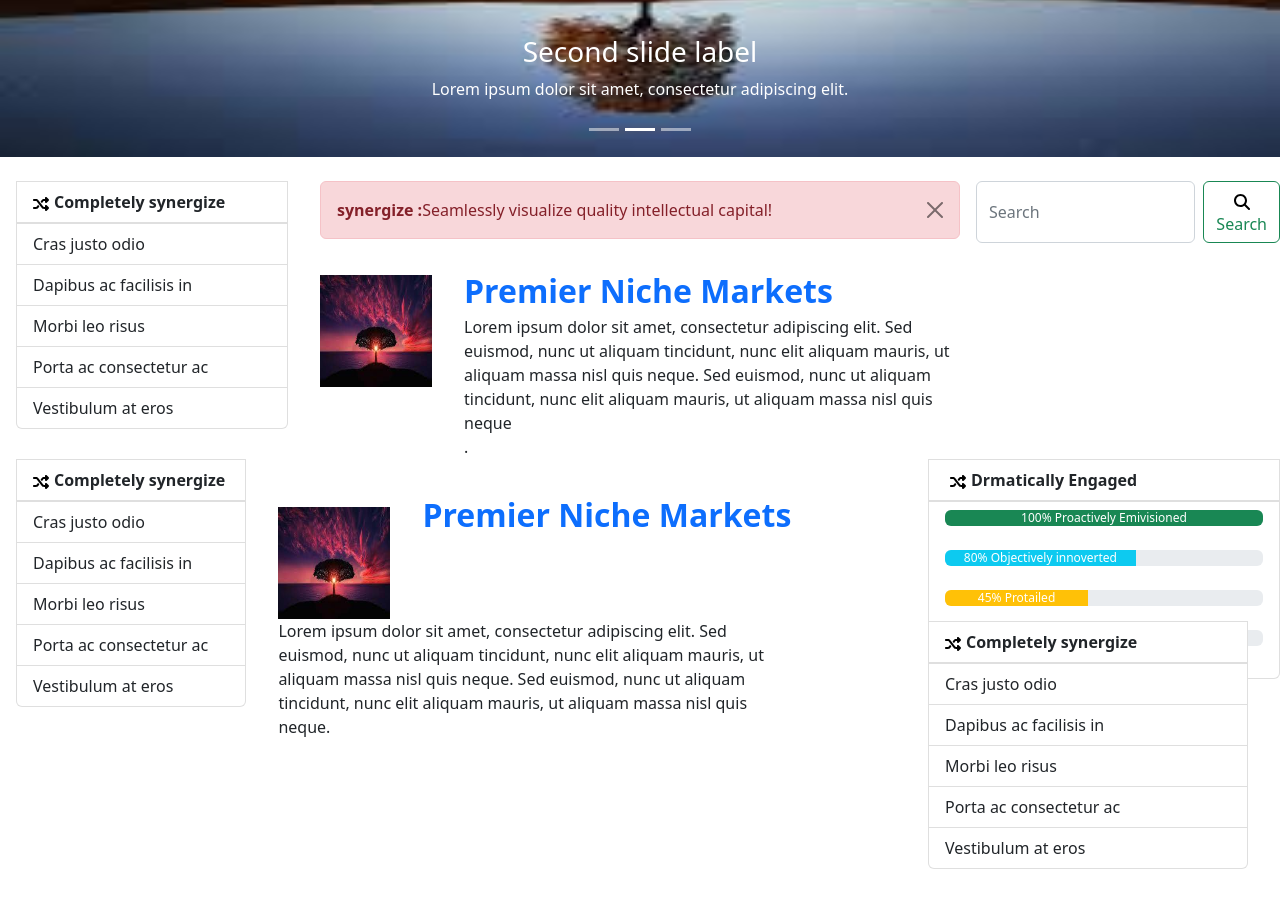
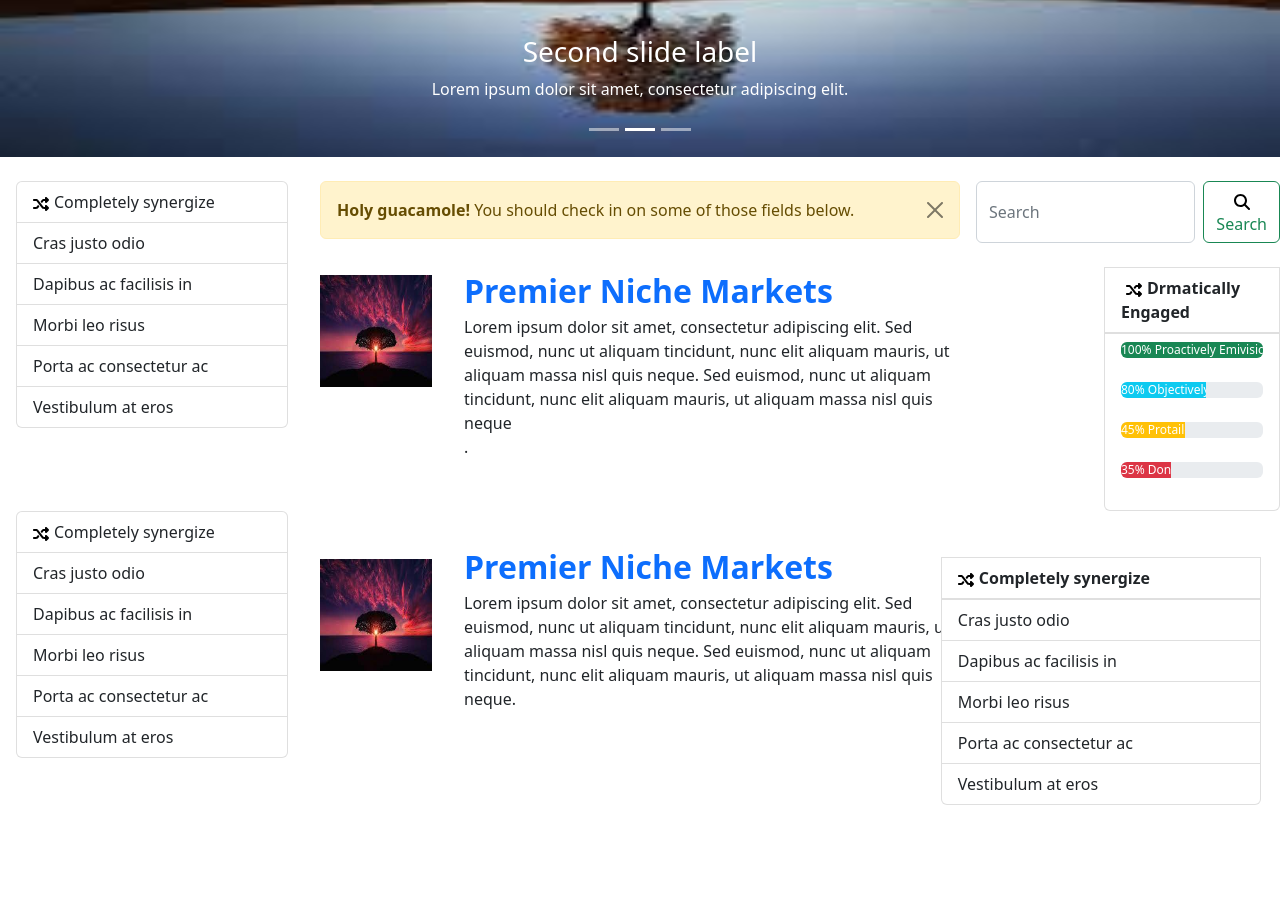
Before and after one commit to Shreyas0134/newreact, a React (Create React App) app: page / in a window 1280 px wide. Shown: the part 379-1286 px from the top of the page. After the commit the page ends 1184 px from the top, so only its background shows below. Built offline with nearby package versions, Linux system fonts and the light colour scheme.

Commit message:
added a new file and modified an existing file

```diff
--- a/src/React Project/MainPage.js
+++ b/src/React Project/MainPage.js
@@ -1,7 +1,7 @@
 import "./MainPage.css";
 
-import { React, useState } from "react";
-import { Alert, Button } from "react-bootstrap";
+import { React } from "react";
+import { Button, Alert } from "react-bootstrap";
 import { Container } from "react-bootstrap";
 import { Form } from "react-bootstrap";
 import { Navbar } from "react-bootstrap";
@@ -11,19 +11,13 @@ import photo from "./earth-americas-solid.svg";
 import { Carousel } from "react-bootstrap";
 import one from "../image/a.jpeg";
 import two from "../image/b.jpeg";
-import three from "../image/react.png";
+// import three from "../image/react.png";
 import { ListGroup } from "react-bootstrap";
 import four from "./shuffle-solid.svg";
 import five from "./magnifying-glass-solid.svg";
 import { ProgressBar } from "react-bootstrap";
 
-
-
-
 const MainPage = () => {
-  const [show, setShow] = useState(true);
-
-  if (show) {
   return (
     <div>
       {/* /////////////////////////////////////////////// Navigation bar ////////////////////////////////////////////////////////////////// */}
@@ -69,7 +63,7 @@ const MainPage = () => {
                 aria-label="Search"
               />
 
-                <Button variant="outline-success">Search</Button>
+              <Button variant="outline-success">In</Button>
             </Form>
           </Navbar.Collapse>
         </Container>
@@ -107,7 +101,7 @@ const MainPage = () => {
         <Carousel.Item>
           <img
             className="d-block w-100"
-              src={three}
+            src={two}
             alt="Third slide"
             style={{ height: "30rem" }}
           />
@@ -125,7 +119,9 @@ const MainPage = () => {
       {/* ///////////////////////////////////////////////////////// Slider ends here ////////////////////////////////////////////////////////////// */}
 
       {/* //////////////////////////////////////////////////////////// List group starts here //////////////////////////////////////////////////////// */}
-        <ListGroup
+
+      <ul
+        class="list-group"
         style={{
           float: "left",
           marginTop: "0rem",
@@ -134,33 +130,38 @@ const MainPage = () => {
           width: "17rem",
         }}
       >
-          <strong>
-            <ListGroup.Item>
-              <img src={four} style={{ height: "1rem", width: "1rem", margin: '0 5px 0 0 ' }} />
+        <li class="list-group-item">
+          <img
+            src={four}
+            style={{ height: "1rem", width: "1rem", margin: "0 5px 0 0 " }}
+          />
           Completely synergize
-            </ListGroup.Item>
-          </strong>
-          <ListGroup.Item>Cras justo odio</ListGroup.Item>
-          <ListGroup.Item>Dapibus ac facilisis in</ListGroup.Item>
-          <ListGroup.Item>Morbi leo risus</ListGroup.Item>
-          <ListGroup.Item>Porta ac consectetur ac</ListGroup.Item>
-          <ListGroup.Item>Vestibulum at eros</ListGroup.Item>
-        </ListGroup>
+        </li>
+        <li class="list-group-item">Cras justo odio</li>
+        <li class="list-group-item">Dapibus ac facilisis in</li>
+        <li class="list-group-item">Morbi leo risus</li>
+        <li class="list-group-item">Porta ac consectetur ac</li>
+        <li class="list-group-item">Vestibulum at eros</li>
+      </ul>
 
       {/* //////////////////////////////////////////// List group ends here///////////////////////////////////////////////////////////// */}
 
       {/* ////////////////////////////////////////////// Alert bar starts here////////////////////////////////////////////////////// */}
 
-        <Alert
-          variant="danger"
-          onClose={() => setShow(false)}
-          dismissible
+      <div
+        class="alert alert-warning alert-dismissible fade show"
+        role="alert"
         style={{ margin: "0rem 1rem 0rem 2rem", width: "50%", float: "left" }}
       >
-          <span>
-            <b>synergize :</b>Seamlessly visualize quality intellectual capital!
-          </span>
-        </Alert>
+        <strong>Holy guacamole!</strong> You should check in on some of those
+        fields below.
+        <button
+          type="button"
+          class="btn-close"
+          data-bs-dismiss="alert"
+          aria-label="Close"
+        ></button>
+      </div>
       {/* ////////////////////////////////////////////// Alert bar Ends here////////////////////////////////////////////////////// */}
 
       {/* ////////////////////////////////////////////////////// Search bar starts here ////////////////////////////////////////////////////////  */}
@@ -181,7 +182,7 @@ const MainPage = () => {
 
       {/* ///////////////////////////////////////////////// News box starts here ////////////////////////////////////////////////////////    */}
 
-        <Container style={{ width: 'auto' }}>
+      <Container style={{ width: "auto" }}>
         <img
           src={one}
           style={{
@@ -198,18 +199,19 @@ const MainPage = () => {
             margin: "1.5rem 0rem 0rem 2rem",
             float: "left",
             fontSize: "2rem",
-              width: 'auto',
+            width: "auto",
           }}
         >
-            <strong>Premier Niche Markets</strong></a>
-          <span style={{ width: '45%', float: 'left', margin: '0 0 0 2rem' }}> Lorem ipsum dolor sit amet, consectetur adipiscing elit. Sed euismod,
+          <strong>Premier Niche Markets</strong>
+        </a>
+        <span style={{ width: "45%", float: "left", margin: "0 0 0 2rem" }}>
+          {" "}
+          Lorem ipsum dolor sit amet, consectetur adipiscing elit. Sed euismod,
           nunc ut aliquam tincidunt, nunc elit aliquam mauris, ut aliquam massa
           nisl quis neque. Sed euismod, nunc ut aliquam tincidunt, nunc elit
-            aliquam mauris, ut aliquam massa nisl quis neque<br></br>.</span>
-
-
-
-        </Container>
+          aliquam mauris, ut aliquam massa nisl quis neque<br></br>.
+        </span>
+      </Container><br></br>
 
       {/* /////////////////////////////////////////////////// news box ends here  ////////////////////////////////////////////////////////  */}
 
@@ -217,15 +219,16 @@ const MainPage = () => {
 
       <ListGroup
         style={{
-
-            float: "Right",
-            width: "27.5%",
-            height: "30rem",
+          maxWidth: "25rem",
+          marginLeft: "69rem",
         }}
       >
         <strong>
           <ListGroup.Item>
-              <img src={four} style={{ height: "1rem", width: "1rem", margin: '0 5px  0' }} />
+            <img
+              src={four}
+              style={{ height: "1rem", width: "1rem", margin: "0 5px  0" }}
+            />
             Drmatically Engaged
           </ListGroup.Item>
         </strong>
@@ -252,35 +255,37 @@ const MainPage = () => {
       {/* /////////////////////////////////////////////////// Progress bar box ends here /////////////////////////////////////////////// */}
 
       {/* /////////////////////////////////////////////////// 2nd List group starts here /////////////////////////////////////////////// */}
-        <ListGroup
+
+      <ul
+        class="list-group"
         style={{
-            margin: "0rem 0rem 0rem 1rem",
-            width: '18%',
-            float: 'left'
+          float: "left",
 
-
+          marginTop: "0rem",
+          marginLeft: "1rem",
+          height: "40%",
+          width: "17rem",
         }}
       >
-          <strong>
-            <ListGroup.Item>
-              <img src={four} style={{ height: "1rem", width: "1rem", margin: '0 5px 0 0 ' }} />
+        <li class="list-group-item">
+          <img
+            src={four}
+            style={{ height: "1rem", width: "1rem", margin: "0 5px 0 0 " }}
+          />
           Completely synergize
-            </ListGroup.Item>
-          </strong>
-          <ListGroup.Item>Cras justo odio</ListGroup.Item>
-          <ListGroup.Item>Dapibus ac facilisis in</ListGroup.Item>
-          <ListGroup.Item>Morbi leo risus</ListGroup.Item>
-          <ListGroup.Item>Porta ac consectetur ac</ListGroup.Item>
-          <ListGroup.Item>Vestibulum at eros</ListGroup.Item>
-        </ListGroup>
-
+        </li>
+        <li class="list-group-item">Cras justo odio</li>
+        <li class="list-group-item">Dapibus ac facilisis in</li>
+        <li class="list-group-item">Morbi leo risus</li>
+        <li class="list-group-item">Porta ac consectetur ac</li>
+        <li class="list-group-item">Vestibulum at eros</li>
+      </ul>
       {/* /////////////////////////////////////////////////// 2nd List group ends here /////////////////////////////////////////////// */}
 
       {/* /////////////////////////////////////////////////// 2nd news box starts here /////////////////////////////////////////////// */}
 
-
-        <div style={{ width: 'auto' }}>
-          <Container style={{ width: 'auto' }}>
+      <div style={{ width: "auto" }}>
+        <Container style={{ width: "auto" }}>
           <img
             src={one}
             style={{
@@ -297,35 +302,42 @@ const MainPage = () => {
               margin: "2rem 0rem 0rem 2rem",
               float: "left",
               fontSize: "2rem",
-                width: 'auto',
+              width: "auto",
             }}
           >
-              <strong>Premier Niche Markets</strong></a>
-            <span style={{ width: '45%', float: 'left', margin: '0 2rem 0 2rem' }}> Lorem ipsum dolor sit amet, consectetur adipiscing elit. Sed euismod,
-              nunc ut aliquam tincidunt, nunc elit aliquam mauris, ut aliquam massa
-              nisl quis neque. Sed euismod, nunc ut aliquam tincidunt, nunc elit
-              aliquam mauris, ut aliquam massa nisl quis neque.</span>
+            <strong>Premier Niche Markets</strong>
+          </a>
+          <span
+            style={{ width: "45%", float: "left", margin: "0 2rem 0 2rem" }}
+          >
+            {" "}
+            Lorem ipsum dolor sit amet, consectetur adipiscing elit. Sed
+            euismod, nunc ut aliquam tincidunt, nunc elit aliquam mauris, ut
+            aliquam massa nisl quis neque. Sed euismod, nunc ut aliquam
+            tincidunt, nunc elit aliquam mauris, ut aliquam massa nisl quis
+            neque.
+          </span>
         </Container>
 
+        {/* /////////////////////////////////////////////////// 2nd news box ends here /////////////////////////////////////////////// */}
+
+        {/* /////////////////////////////////////////////////// 3rd list group starts here /////////////////////////////////////////////// */}
         <ListGroup
           style={{
             margin: "0rem 0rem 0rem 0rem",
-            width: '25%',
-           float: 'right',
-           position: 'absolute',
-           left:'72.5%',
-           top:'125%'
-
-
-
-
-
-
+            width: "25%",
+            float: "right",
+            position: "absolute",
+            left: "73.5%",
+            top: "117%",
           }}
         >
           <strong>
             <ListGroup.Item>
-              <img src={four} style={{ height: "1rem", width: "1rem", margin: '0 5px 0 0 ' }} />
+              <img
+                src={four}
+                style={{ height: "1rem", width: "1rem", margin: "0 5px 0 0 " }}
+              />
               Completely synergize
             </ListGroup.Item>
           </strong>
@@ -335,40 +347,10 @@ const MainPage = () => {
           <ListGroup.Item>Porta ac consectetur ac</ListGroup.Item>
           <ListGroup.Item>Vestibulum at eros</ListGroup.Item>
         </ListGroup>
-
-
       </div>
 
       {/* /////////////////////////////////////////////////// 2nd news box ends here /////////////////////////////////////////////// */}
-
-
-
-
-
-
-
-
-
-
-
-
-
-
-
-
-
-
-
-
-
-
-
-
-
-
     </div>
   );
-  }
 };
-
 export default MainPage;
```
Also changed, not shown: src/React Project/icons8-enter-50.png (added). Lines whose indentation alone changed are shown as unchanged.
